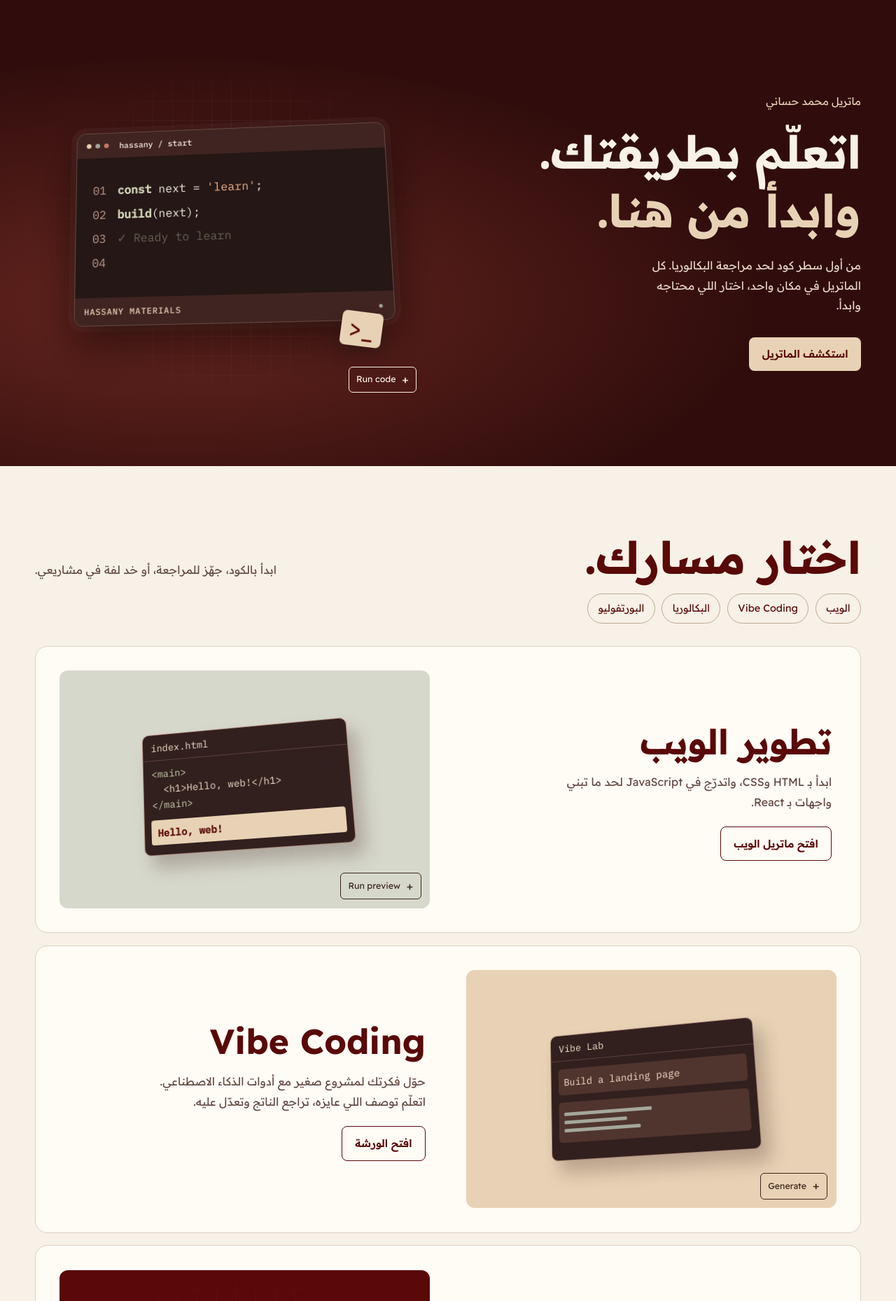
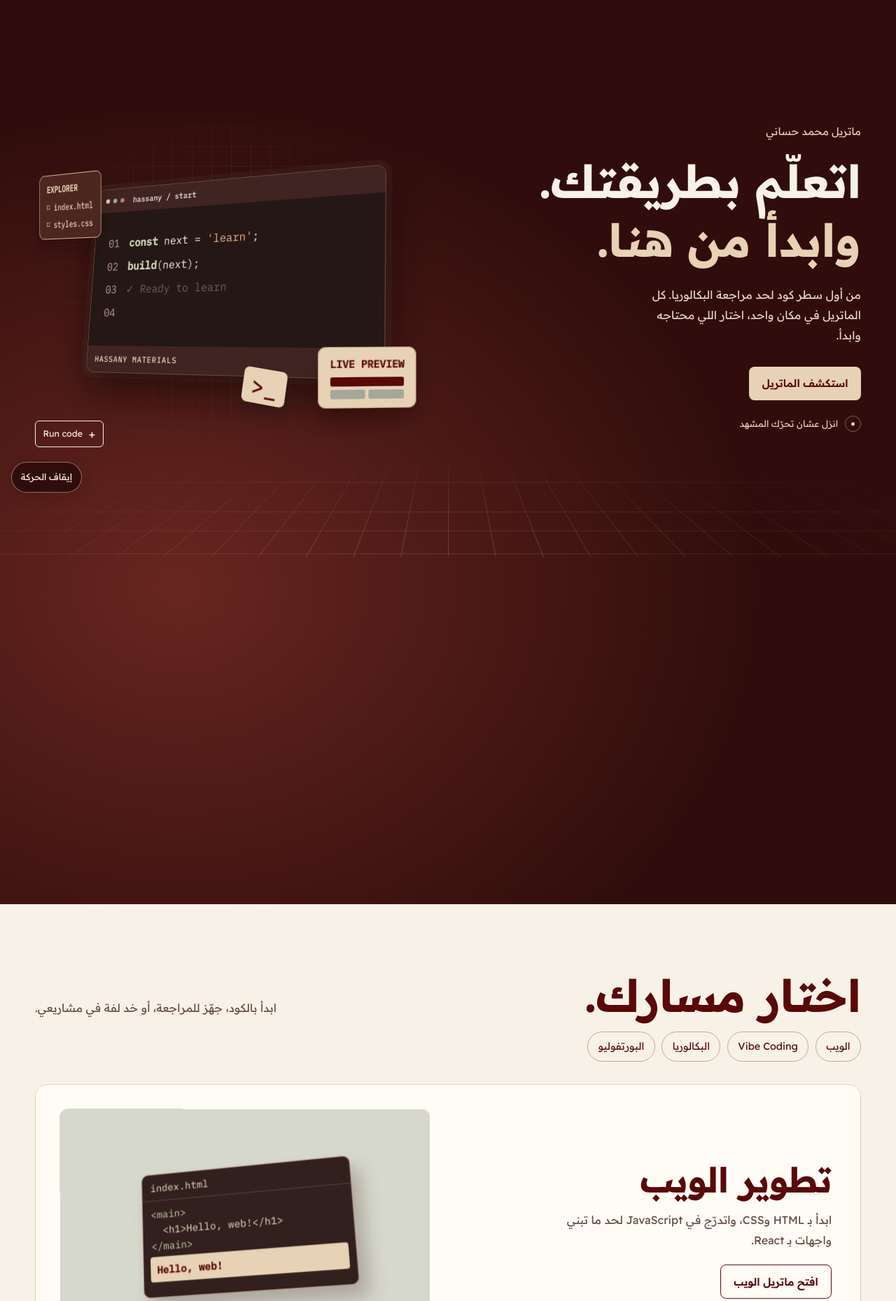
Before and after one commit to mohamedhassany/hassany-materials, a plain HTML site: page index.html in a window 1280 px wide. Shown: the part 80-1939 px from the top of the page at 70% size. Drawn offline with Linux system fonts and the light colour scheme.

Commit message:
Turn scroll into an interactive 3D showreel

```diff
--- a/index.html
+++ b/index.html
@@ -10,10 +10,12 @@
   <link rel="preconnect" href="https://fonts.gstatic.com" crossorigin>
   <link href="https://fonts.googleapis.com/css2?family=IBM+Plex+Mono:wght@400;500&family=Manrope:wght@500;700;800&family=Readex+Pro:wght@400;500;600;700&display=swap" rel="stylesheet">
   <link rel="stylesheet" href="materials.css">
+  <link rel="stylesheet" href="showreel.css">
   <script src="materials.js" defer></script>
 </head>
 <body id="top">
   <a class="skip" href="#materials">روح للماتريل</a>
+  <div class="scroll-meter" aria-hidden="true"></div>
   <header class="site-header">
     <nav class="wrap nav" aria-label="القائمة الرئيسية">
       <a href="#top" class="brand" dir="ltr"><span>H.</span> HassAny Materials</a>
@@ -22,15 +24,20 @@
   </header>
   <main>
     <section class="hero">
-      <div class="wrap hero-grid">
+      <div class="hero-stage">
+        <div class="stage-grid" aria-hidden="true"></div>
+        <div class="wrap hero-grid">
         <div class="hero-copy">
           <p class="overline">ماتريل محمد حساني</p>
           <h1>اتعلّم بطريقتك.<br><em>وابدأ من هنا.</em></h1>
           <p class="intro">من أول سطر كود لحد مراجعة البكالوريا. كل الماتريل في مكان واحد، اختار اللي محتاجه وابدأ.</p>
           <a class="button primary" href="#materials">استكشف الماتريل</a>
+          <p class="scroll-cue" aria-hidden="true"><i></i> انزل عشان تحرّك المشهد</p>
         </div>
         <button type="button" class="art hero-art" aria-label="تشغيل معاينة شاشة الكود" aria-pressed="false">
           <span class="scene" aria-hidden="true">
+            <span class="floating-ui ui-files" dir="ltr"><b>EXPLORER</b><span>⌑ index.html</span><span>⌑ styles.css</span></span>
+            <span class="floating-ui ui-preview" dir="ltr"><b>LIVE PREVIEW</b><span class="ui-layout"><i></i><i></i><i></i></span></span>
             <span class="hero-console" dir="ltr">
               <span class="console-bar"><i></i><i></i><i></i><span>hassany / start</span></span>
               <span class="console-body"><span class="console-side">01<br>02<br>03<br>04</span><span class="console-code"><b>const</b> next = <em>'learn'</em>;<br><b>build</b>(next);<br><span class="console-result">✓ Ready to learn</span></span></span>
@@ -40,6 +47,7 @@
           </span>
           <span class="art-action" dir="ltr">Run code <i>+</i></span>
         </button>
+        </div>
       </div>
     </section>
     <section class="catalog wrap" id="materials" aria-labelledby="catalog-heading">
@@ -95,5 +103,6 @@
       <div class="footer-contact"><h2>عندك سؤال عن الماتريل؟</h2><div class="footer-links"><a href="https://wa.me/201022841585" target="_blank" rel="noopener noreferrer">كلّمني على واتساب</a><a href="https://github.com/mohamedhassany" target="_blank" rel="noopener noreferrer">GitHub</a><a href="https://www.instagram.com/mo7amed_hassany" target="_blank" rel="noopener noreferrer">Instagram</a></div></div>
     </div>
   </footer>
+  <button class="motion-toggle" type="button" hidden aria-pressed="false">إيقاف الحركة</button>
 </body>
 </html>
--- a/materials.js
+++ b/materials.js
@@ -2,6 +2,32 @@ const artwork = [...document.querySelectorAll('.art')];
 const reducedMotion = matchMedia('(prefers-reduced-motion: reduce)');
 const hoverPointer = matchMedia('(hover: hover) and (pointer: fine)');
 const visibleArtwork = new Set(artwork);
+const root = document.documentElement;
+const hero = document.querySelector('.hero');
+const heroStage = document.querySelector('.hero-stage');
+const heroArt = document.querySelector('.hero-art');
+const motionToggle = document.querySelector('.motion-toggle');
+let motionPaused = false;
+
+function applyMotionPreference() {
+  const enabled = !motionPaused && !reducedMotion.matches;
+  root.classList.toggle('motion-on', enabled);
+  root.classList.toggle('motion-paused', !enabled);
+  motionToggle.hidden = reducedMotion.matches;
+  motionToggle.setAttribute('aria-pressed', String(motionPaused));
+  motionToggle.textContent = motionPaused ? 'تشغيل الحركة' : 'إيقاف الحركة';
+  scheduleScrollArt();
+}
+
+motionToggle.addEventListener('click', () => {
+  const before = hero.getBoundingClientRect().bottom;
+  motionPaused = !motionPaused;
+  applyMotionPreference();
+  if (before <= 0) {
+    const after = hero.getBoundingClientRect().bottom;
+    scrollBy({ top: after - before, behavior: 'instant' });
+  }
+});
 
 artwork.forEach((button) => {
   button.addEventListener('pointerenter', (event) => {
@@ -9,7 +35,17 @@ artwork.forEach((button) => {
       button.classList.add('is-preview');
     }
   });
-  button.addEventListener('pointerleave', () => button.classList.remove('is-preview'));
+  button.addEventListener('pointermove', (event) => {
+    if (event.pointerType !== 'mouse' || !root.classList.contains('motion-on')) return;
+    const box = button.getBoundingClientRect();
+    button.style.setProperty('--pointer-rx', `${clamp((event.clientY - box.top) / box.height - .5, -.5, .5) * -16}deg`);
+    button.style.setProperty('--pointer-ry', `${clamp((event.clientX - box.left) / box.width - .5, -.5, .5) * 20}deg`);
+  });
+  button.addEventListener('pointerleave', () => {
+    button.classList.remove('is-preview');
+    button.style.removeProperty('--pointer-rx');
+    button.style.removeProperty('--pointer-ry');
+  });
   button.addEventListener('click', () => {
     const pressed = button.getAttribute('aria-pressed') !== 'true';
     button.classList.remove('is-preview');
@@ -19,19 +55,60 @@ artwork.forEach((button) => {
 });
 
 let scheduled = false;
+const clamp = (value, min, max) => Math.max(min, Math.min(max, value));
+
+function updateHero() {
+  const box = hero.getBoundingClientRect();
+  const stickyDistance = box.height - heroStage.offsetHeight;
+  const progress = clamp(-box.top / (stickyDistance > 0 ? stickyDistance : box.height), 0, 1);
+  const arc = Math.sin(progress * Math.PI);
+  hero.style.setProperty('--grid-y', `${progress * 100}px`);
+  hero.style.setProperty('--copy-y', `${arc * -13}px`);
+  heroArt.style.setProperty('--hero-y', `${arc * -16}px`);
+  heroArt.style.setProperty('--hero-z', `${arc * 72}px`);
+  heroArt.style.setProperty('--hero-rx', `${arc * -15}deg`);
+  heroArt.style.setProperty('--hero-ry', `${-14 + progress * 29}deg`);
+  heroArt.style.setProperty('--files-x', `${-13 - arc * 31}px`);
+  heroArt.style.setProperty('--files-y', `${-25 - arc * 33}px`);
+  heroArt.style.setProperty('--files-angle', `${-19 + progress * 30}deg`);
+  heroArt.style.setProperty('--preview-x', `${12 + arc * 29}px`);
+  heroArt.style.setProperty('--preview-y', `${26 + arc * 19}px`);
+  heroArt.style.setProperty('--preview-angle', `${18 - progress * 31}deg`);
+}
+
 function updateScrollArt() {
   scheduled = false;
+  if (!root.classList.contains('motion-on')) return;
+  const distance = Math.max(1, root.scrollHeight - innerHeight);
+  root.style.setProperty('--page-progress', clamp(scrollY / distance, 0, 1));
+  if (visibleArtwork.has(heroArt)) updateHero();
+
   for (const button of visibleArtwork) {
-    const bounds = button.getBoundingClientRect();
+    const panel = button.closest('.track');
+    if (!panel) continue;
+    const bounds = panel.getBoundingClientRect();
     const offset = (bounds.top + bounds.height / 2 - innerHeight / 2) / innerHeight;
-    const progress = Math.max(-.65, Math.min(.65, offset));
-    button.style.setProperty('--scroll-tilt', `${progress * -21}deg`);
-    button.style.setProperty('--scroll-shift', `${progress * 33}px`);
+    const progress = clamp(offset * 1.7, -1, 1);
+    const direction = panel.matches('.web, .school') ? 1 : -1;
+    panel.style.setProperty('--track-x', `${progress * direction * 24}px`);
+    panel.style.setProperty('--track-y', `${progress * 25}px`);
+    panel.style.setProperty('--track-z', `${Math.abs(progress) * -145}px`);
+    panel.style.setProperty('--track-rx', `${progress * -20}deg`);
+    panel.style.setProperty('--track-ry', `${progress * direction * 24}deg`);
+    panel.style.setProperty('--track-copy-y', `${progress * -13}px`);
+    button.style.setProperty('--scroll-tilt', `${progress * direction * 14}deg`);
+    button.style.setProperty('--scroll-shift', `${progress * -14}px`);
+    button.style.setProperty('--grid-slide', `${progress * 38}px`);
+    const nearCenter = 1 - Math.abs(progress);
+    button.style.setProperty('--preview-lift', `${nearCenter * -7}px`);
+    button.style.setProperty('--preview-depth', `${nearCenter * 18}px`);
+    button.style.setProperty('--gallery-angle', `${progress * 15}deg`);
+    button.style.setProperty('--cover-angle', `${nearCenter * -14}deg`);
   }
 }
 
 function scheduleScrollArt() {
-  if (scheduled || reducedMotion.matches) return;
+  if (scheduled || !root.classList.contains('motion-on')) return;
   scheduled = true;
   requestAnimationFrame(updateScrollArt);
 }
@@ -50,5 +127,5 @@ if ('IntersectionObserver' in window) {
 
 addEventListener('scroll', scheduleScrollArt, { passive: true });
 addEventListener('resize', scheduleScrollArt);
-reducedMotion.addEventListener('change', scheduleScrollArt);
-scheduleScrollArt();
+reducedMotion.addEventListener('change', applyMotionPreference);
+applyMotionPreference();
--- /dev/null
+++ b/showreel.css
@@ -0,0 +1,124 @@
+.scroll-meter {
+  position:fixed; z-index:8; inset:0 0 auto; height:3px; pointer-events:none;
+  background:linear-gradient(90deg,#a5a79b,#e8d2b5); transform-origin:right;
+  transform:scaleX(var(--page-progress,0));
+}
+.hero-stage { position:relative; isolation:isolate; overflow:clip; }
+.stage-grid {
+  position:absolute; inset:45% -35% -50%; z-index:-1; pointer-events:none;
+  background:linear-gradient(#e8d2b530 1px,transparent 1px),linear-gradient(90deg,#e8d2b530 1px,transparent 1px);
+  background-size:clamp(30px,5vw,82px) clamp(30px,5vw,82px);
+  mask-image:radial-gradient(ellipse at center,black 8%,transparent 67%);
+  transform:perspective(550px) rotateX(59deg) translateY(var(--grid-y,0px));
+}
+.hero-art { perspective:1050px; }
+.hero-art .scene { width:min(86%,450px); }
+.hero-art .hero-console { animation:console-showreel 7s ease-in-out infinite; }
+.hero-art.is-offscreen .hero-console { animation-play-state:paused; }
+.floating-ui {
+  position:absolute; display:grid; gap:.35rem; padding:.65rem .85rem; border:1px solid #d5ae8d;
+  border-radius:9px; box-shadow:0 14px 26px #1c070555; text-align:left; white-space:nowrap;
+  font:500 clamp(.55rem,1.25vw,.78rem)/1.5 var(--mono);
+}
+.ui-files {
+  top:8%; left:-6%; background:#4d2620; color:var(--cream);
+  transform:translate3d(var(--files-x,-18px),var(--files-y,-25px),90px) rotateY(var(--files-angle,-19deg));
+}
+.ui-preview {
+  bottom:4%; right:-5%; background:var(--cream); color:var(--wine);
+  transform:translate3d(var(--preview-x,15px),var(--preview-y,28px),130px) rotateY(var(--preview-angle,18deg));
+}
+.ui-layout { display:grid; gap:4px; grid-template-columns:1fr 1fr; }
+.ui-layout i { height:11px; border-radius:2px; background:#a5a79b; }
+.ui-layout i:first-child { grid-column:span 2; background:#590907; }
+.terminal-chip { right:29%; }
+.hero-art .art-action { inset-inline:auto; left:0; bottom:0; }
+.scroll-cue { display:none; }
+.motion-on .scroll-cue {
+  display:flex; align-items:center; gap:.6rem; font-size:.8rem; margin:1.4rem 0 0; color:var(--cream);
+}
+.scroll-cue i {
+  width:1.45rem; height:1.45rem; display:grid; place-items:center; border:1px solid #e8d2b56c; border-radius:50%;
+}
+.scroll-cue i::after { content:""; width:5px; height:5px; background:var(--cream); border-radius:50%; animation:scroll-dot 1.9s ease-in-out infinite; }
+.motion-on .hero-grid { perspective:1100px; }
+.motion-on .hero-copy { transform:translate3d(0,var(--copy-y,0px),0); }
+.motion-on .hero-art .scene {
+  transform:translate3d(0,var(--hero-y,0px),var(--hero-z,0px))
+    rotateX(calc(var(--hero-rx,0deg) + var(--pointer-rx,0deg)))
+    rotateY(calc(var(--hero-ry,0deg) + var(--pointer-ry,0deg)));
+}
+.track { position:relative; perspective:1100px; }
+.track-art { overflow:clip; }
+.motion-on .track .track-art {
+  transform:translate3d(var(--track-x,0px),var(--track-y,0px),var(--track-z,0px))
+    rotateX(var(--track-rx,0deg)) rotateY(var(--track-ry,0deg));
+}
+.motion-on .track .track-copy { transform:translate3d(0,var(--track-copy-y,0px),0); }
+.motion-on .track-art .scene {
+  transform:translate3d(0,var(--scroll-shift,0px),25px)
+    rotateX(var(--pointer-rx,0deg)) rotateY(calc(var(--scroll-tilt,0deg) + var(--pointer-ry,0deg)));
+}
+.motion-on .track-art::before { transform:translate3d(0,var(--grid-slide,0px),0) scale(1.25); }
+.motion-on .web .preview {
+  translate:0 var(--preview-lift,0px) var(--preview-depth,0px);
+}
+.motion-on .vibe .output {
+  translate:0 var(--preview-lift,0px);
+}
+.motion-on .work .gallery {
+  translate:0 var(--preview-lift,0px);
+  rotate:0 1 0 var(--gallery-angle,0deg);
+}
+.motion-on .school .book-front {
+  rotate:0 1 0 var(--cover-angle,0deg);
+}
+.motion-on .school .art:is(.is-pressed,.is-preview) .book-front { rotate:none; }
+.vibe .frame { animation-delay:-1.6s; }
+.work .frame { animation-delay:-3.2s; }
+.art:is(.is-pressed,.is-preview) .ui-preview .ui-layout i { animation:preview-build .65s ease-out both; transform-origin:left; }
+.art:is(.is-pressed,.is-preview) .ui-preview .ui-layout i:nth-child(2) { animation-delay:.08s; }
+.art:is(.is-pressed,.is-preview) .ui-preview .ui-layout i:nth-child(3) { animation-delay:.16s; }
+.art:is(.is-pressed,.is-preview) .preview { transform:translateY(-.42rem) rotateX(14deg) scale(1.05); }
+.art:is(.is-pressed,.is-preview) .gallery i { transform:translateY(-.7rem) rotateY(-29deg); }
+.motion-toggle {
+  position:fixed; z-index:9; inset:auto auto 1rem 1rem; cursor:pointer; min-height:44px;
+  padding:.45rem .8rem; border-radius:99px; border:1px solid #e8d2b580;
+  background:#300d0c; color:#fff4e6; font:inherit; font-size:.8rem; box-shadow:0 3px 16px #300d0c40;
+}
+.motion-paused *, .motion-paused *::before, .motion-paused *::after {
+  animation:none !important; transition:none !important; scroll-behavior:auto !important;
+}
+@keyframes console-showreel {
+  0%,100% { transform:rotateX(9deg) rotateY(-12deg) translateZ(12px); }
+  50% { transform:rotateX(16deg) rotateY(8deg) translate3d(0,-12px,32px); }
+}
+@keyframes scroll-dot { 0%,100% { translate:0 -4px; } 50% { translate:0 4px; } }
+@keyframes preview-build { from { transform:scaleX(.08); opacity:.25; } to { transform:scaleX(1); opacity:1; } }
+@media (min-height:650px) {
+  .motion-on .hero { height:162svh; }
+  .motion-on .hero-stage { position:sticky; top:0; height:100svh; }
+  .motion-on .hero-grid { min-height:100%; }
+}
+@media (max-width:720px) {
+  .hero-art .scene { width:78%; }
+  .ui-files {
+    left:0;
+    transform:translate3d(calc(var(--files-x,-18px) * .45),var(--files-y,-25px),60px) rotateY(var(--files-angle,-19deg));
+  }
+  .ui-preview {
+    right:0;
+    transform:translate3d(calc(var(--preview-x,15px) * .45),var(--preview-y,28px),75px) rotateY(var(--preview-angle,18deg));
+  }
+  .motion-on .track-art .scene { width:78%; }
+  .motion-on .scroll-cue { margin:.75rem 0 0; }
+  .motion-toggle { bottom:.6rem; left:.6rem; }
+}
+@media (max-width:720px) and (max-height:790px) {
+  .motion-on .hero { height:auto; }
+  .motion-on .hero-stage { position:relative; height:auto; }
+  .motion-on .hero-grid { min-height:0; }
+}
+@media (prefers-reduced-motion:reduce) {
+  .scroll-meter { display:none; }
+}
```
